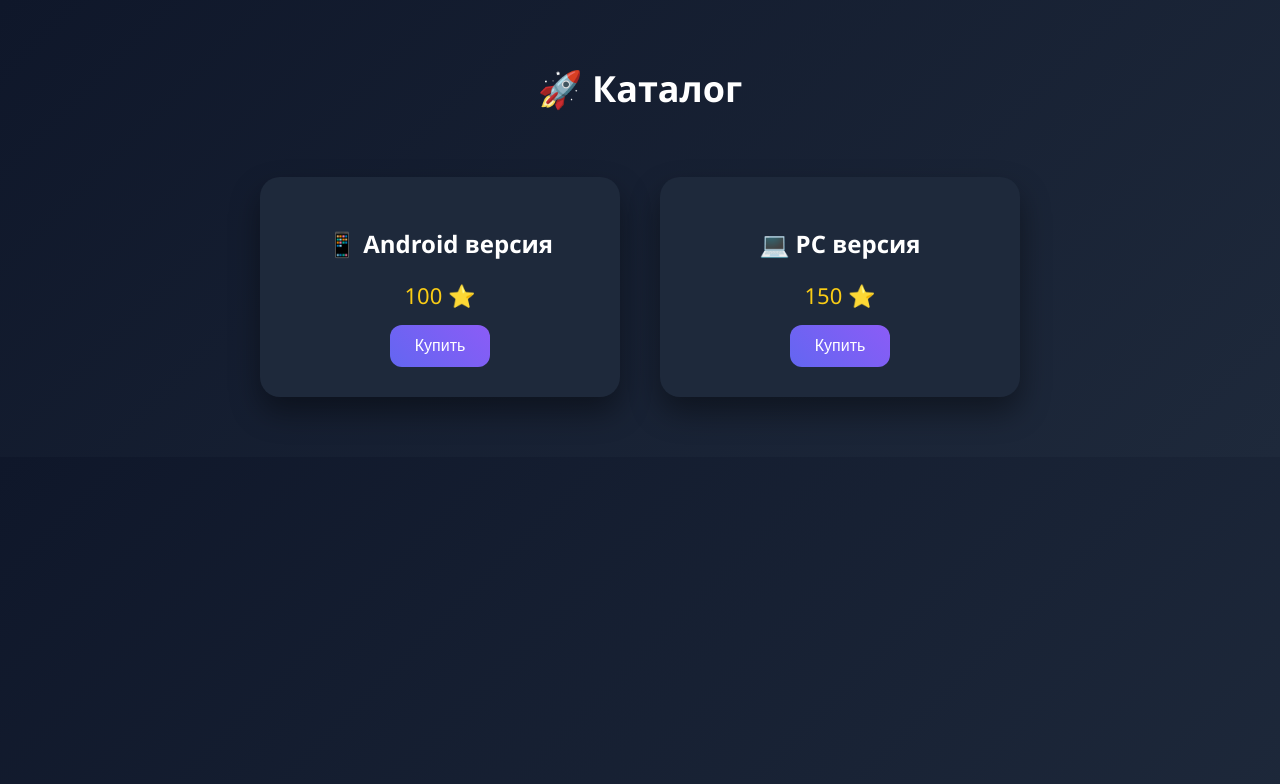
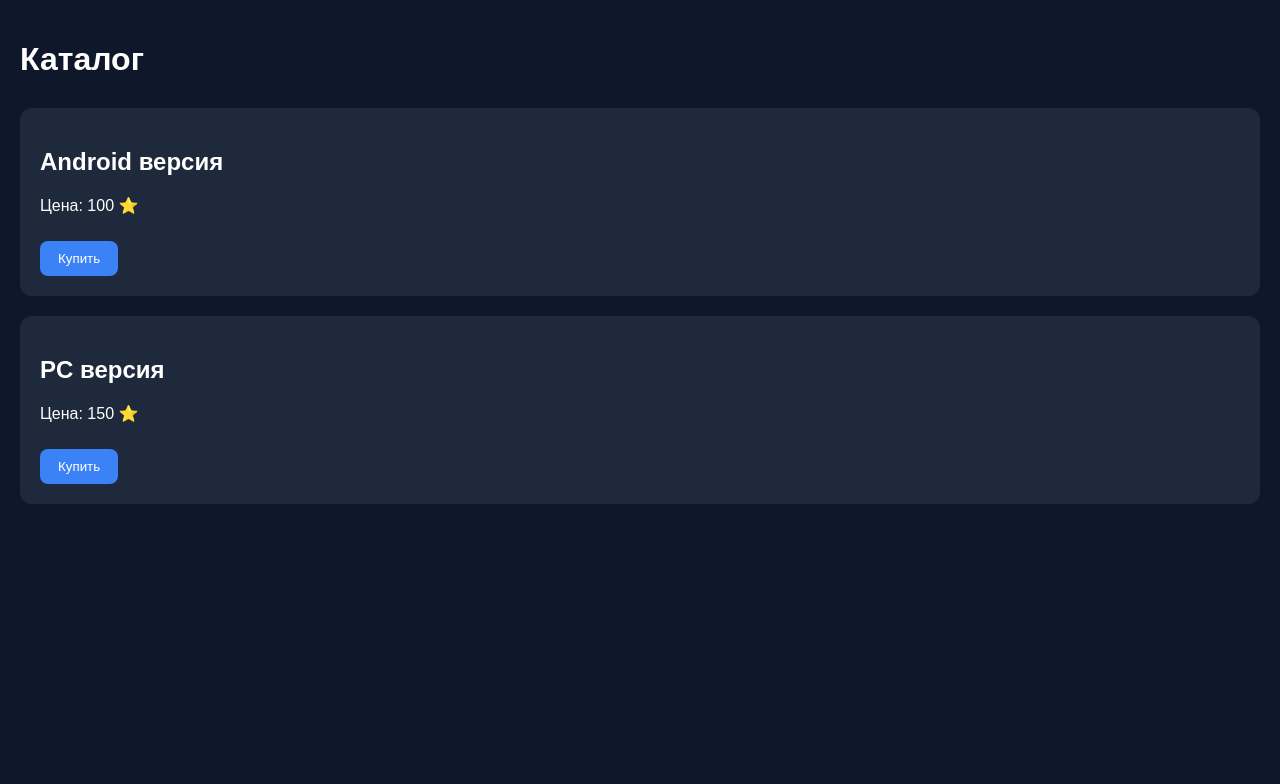
Before and after one commit to pubgvyx-blip/myshop-webapp, a Flask app: page / in a window 1280 px wide. Shown: the top 784 px of the page. Run offline with Flask 3, Linux system fonts and the light colour scheme; some libraries are stand-ins or nearby versions.

Commit message:
Update index.html

```diff
--- a/templates/index.html
+++ b/templates/index.html
@@ -2,87 +2,78 @@
 <html lang="ru">
 <head>
     <meta charset="UTF-8">
-    <title>Shop</title>
+    <title>Каталог</title>
     <meta name="viewport" content="width=device-width, initial-scale=1.0">
+
+    <!-- Telegram WebApp -->
+    <script src="https://telegram.org/js/telegram-web-app.js"></script>
 
     <style>
         body {
             margin: 0;
-            font-family: 'Segoe UI', sans-serif;
-            background: linear-gradient(135deg, #0f172a, #1e293b);
+            padding: 20px;
+            font-family: Arial, sans-serif;
+            background: #0f172a;
             color: white;
         }
 
         h1 {
-            text-align: center;
-            padding: 40px 0;
-            font-size: 36px;
-        }
-
-        .container {
-            display: flex;
-            justify-content: center;
-            gap: 40px;
-            flex-wrap: wrap;
-            padding-bottom: 60px;
+            margin-bottom: 30px;
         }
 
         .card {
             background: #1e293b;
-            padding: 30px;
-            border-radius: 20px;
-            width: 300px;
-            box-shadow: 0 15px 30px rgba(0,0,0,0.4);
-            transition: 0.3s;
-            text-align: center;
+            padding: 20px;
+            border-radius: 12px;
+            margin-bottom: 20px;
         }
 
-        .card:hover {
-            transform: translateY(-10px);
-            box-shadow: 0 20px 40px rgba(0,0,0,0.6);
+        .btn {
+            background: #3b82f6;
+            border: none;
+            padding: 10px 18px;
+            border-radius: 8px;
+            color: white;
+            cursor: pointer;
+            margin-top: 10px;
         }
 
-        .price {
-            font-size: 22px;
-            margin: 15px 0;
-            color: #facc15;
-        }
-
-        button {
-            padding: 12px 25px;
-            border: none;
-            border-radius: 12px;
-            background: linear-gradient(45deg, #6366f1, #8b5cf6);
-            color: white;
-            font-size: 16px;
-            cursor: pointer;
-            transition: 0.3s;
-        }
-
-        button:hover {
-            opacity: 0.85;
+        .btn:hover {
+            opacity: 0.9;
         }
     </style>
 </head>
 <body>
 
-<h1>🚀 Каталог</h1>
+<h1>Каталог</h1>
 
-<div class="container">
+<div class="card">
+    <h2>Android версия</h2>
+    <p>Цена: 100 ⭐</p>
+    <button class="btn" onclick="buy('android', 100)">Купить</button>
+</div>
 
-    <div class="card">
-        <h2>📱 Android версия</h2>
-        <div class="price">100 ⭐</div>
-        <button>Купить</button>
-    </div>
+<div class="card">
+    <h2>PC версия</h2>
+    <p>Цена: 150 ⭐</p>
+    <button class="btn" onclick="buy('pc', 150)">Купить</button>
+</div>
 
-    <div class="card">
-        <h2>💻 PC версия</h2>
-        <div class="price">150 ⭐</div>
-        <button>Купить</button>
-    </div>
+<script>
+    const tg = window.Telegram.WebApp;
+    tg.expand();
 
-</div>
+    function buy(product, price) {
+        if (tg) {
+            tg.sendData(JSON.stringify({
+                product: product,
+                price: price
+            }));
+        } else {
+            alert("Telegram WebApp не обнаружен");
+        }
+    }
+</script>
 
 </body>
 </html>
```
